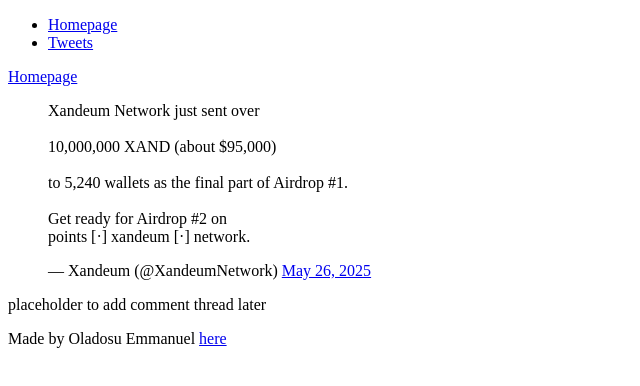
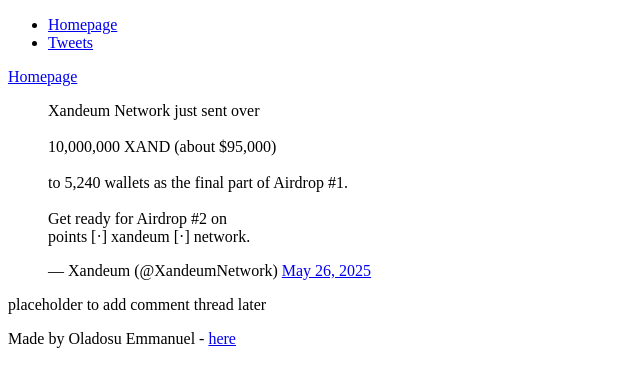
Before and after one commit to mojet66/-My_First_Portfolio, a plain HTML site: page html_basic/tweets.html in a window 1280 px wide. Shown: the full height of the page, 0-640 px from the left. Drawn offline with Linux system fonts and the light colour scheme.

Commit message:
corrections to make a cool website

```diff
--- a/html_basic/tweets.html
+++ b/html_basic/tweets.html
@@ -45,7 +45,7 @@
 
     <footer>
       <p>
-        Made by Oladosu Emmanuel
+        Made by Oladosu Emmanuel -
         <a
           href="https://upload.wikimedia.org/wikipedia/en/7/7e/Grey's_Anatomy_21_poster.jpg"
           target="_blank"
```
Also changed, not shown: html_basic/index.html (+2 -2 lines).
